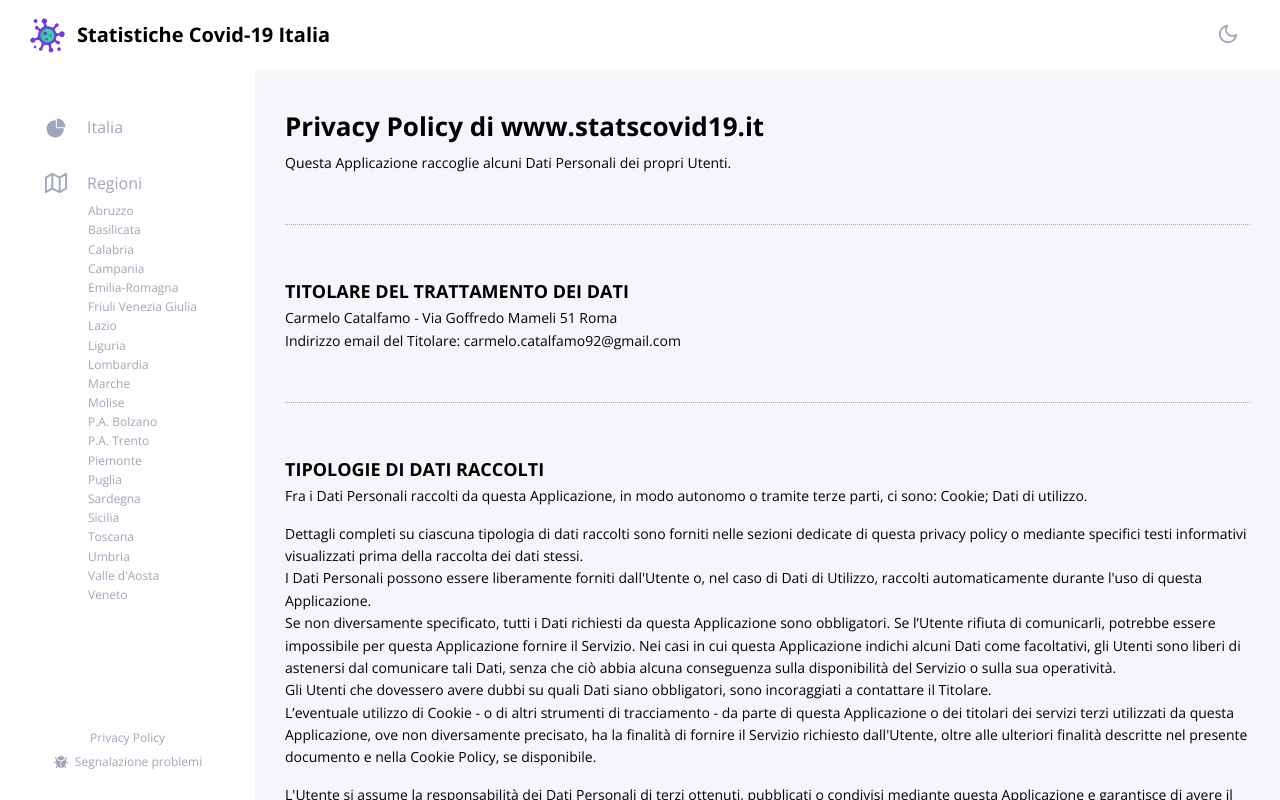
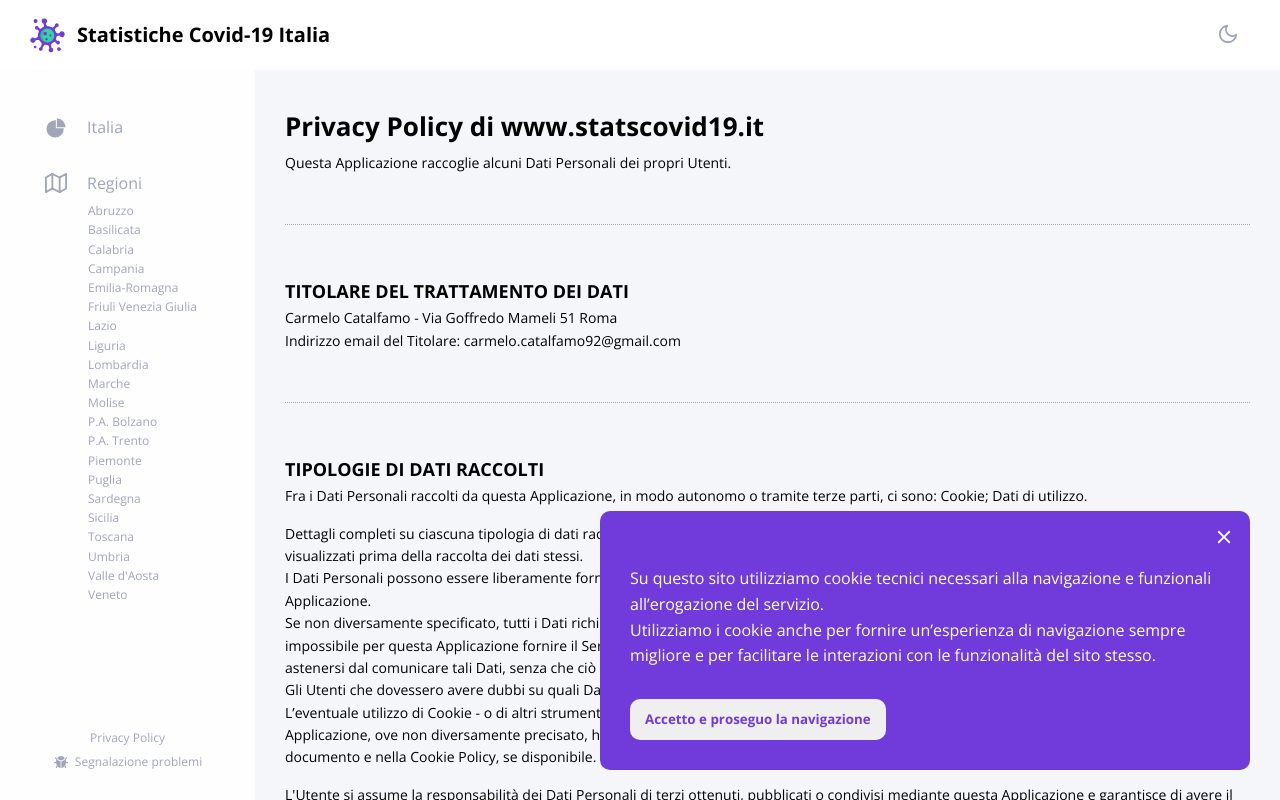
Before and after one commit to carmelocatalfamo/statscovid19, a Next.js app: page /privacy in a window 1280 px wide. Built offline with nearby package versions, Linux system fonts and the light colour scheme; no server answers.

Commit message:
Cookie banner

```diff
--- /dev/null
+++ b/components/CookieBanner.tsx
@@ -0,0 +1,81 @@
+import React, { useState, useEffect } from 'react'
+import styled from 'styled-components'
+import { IoMdClose } from 'react-icons/io'
+import nookies from 'nookies'
+
+import { Text } from './commons/Text'
+
+export const CookieBanner = () => {
+  const [visible, setVisible] = useState(false)
+
+  useEffect(() => {
+    const cookies = nookies.get(null)
+    const isVisible = !cookies.privacy || (cookies.privacy && cookies.privacy !== 'true')
+    setVisible(isVisible)
+  }, [])
+
+  const handleClickAccept = () => {
+    nookies.set(null, 'privacy', 'true', {
+      maxAge: 3 * 24 * 60 * 60
+    })
+
+    setVisible(false)
+  }
+
+  if (!visible) return null
+
+  return (
+    <Banner>
+      <Header>
+        <IoMdClose
+          color='#FFF'
+          size={22}
+          onClick={handleClickAccept}
+          style={{ cursor: 'pointer' }}
+        />
+      </Header>
+      <StyledText>
+        Su questo sito utilizziamo cookie tecnici necessari alla navigazione e funzionali all’erogazione del servizio.
+        <br />
+        Utilizziamo i cookie anche per fornire un’esperienza di navigazione sempre migliore e per facilitare le interazioni con le funzionalità del sito stesso.
+      </StyledText>
+      <Button onClick={handleClickAccept}>
+        Accetto e proseguo la navigazione
+      </Button>
+    </Banner>
+  )
+}
+
+const Banner = styled.div`
+  background-color: ${props => props.theme.colors.primary};
+  z-index: 20;
+  position: fixed;
+  right: 30px;
+  bottom: 30px;
+  padding: 15px;
+  border-radius: 10px;
+  width: 100%;
+  max-width: 650px;
+`
+
+const Header = styled.div`
+  text-align: right;
+`
+
+const StyledText = styled(Text)`
+  color: #FFF;
+  padding: 15px;
+`
+
+const Button = styled.button`
+  color: ${props => props.theme.colors.primary};
+  font-family: ${props => props.theme.fonts.text.family};
+  font-weight: bold;
+  border: none;
+  margin: 15px;
+  padding: 10px 15px;
+  line-height: 1.6;
+  border-radius: 10px;
+  outline: none;
+  cursor: pointer;
+`
--- a/pages/_app.tsx
+++ b/pages/_app.tsx
@@ -4,6 +4,7 @@ import { AppContext } from 'next/app'
 import { ThemeProvider } from 'styled-components'
 import nookies from 'nookies'
 
+import { CookieBanner } from '../components/CookieBanner'
 import { GlobalStyle } from '../styles/GlobalStyle'
 import { useThemeReducer, ThemeDispatch } from '../hooks/useThemeReducer'
 import themes from '../styles/themes'
@@ -31,6 +32,7 @@ function MyApp ({ Component, pageProps, initialTheme }) {
       </Head>
       <GlobalStyle />
       <ThemeDispatch.Provider value={changeTheme}>
+        <CookieBanner />
         <Component {...pageProps} />
       </ThemeDispatch.Provider>
     </ThemeProvider>
```
